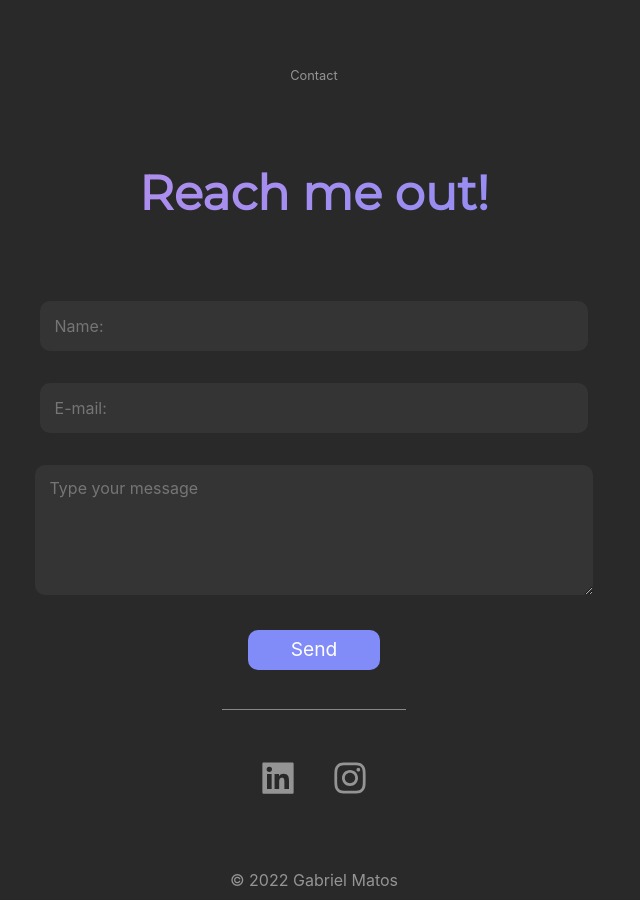
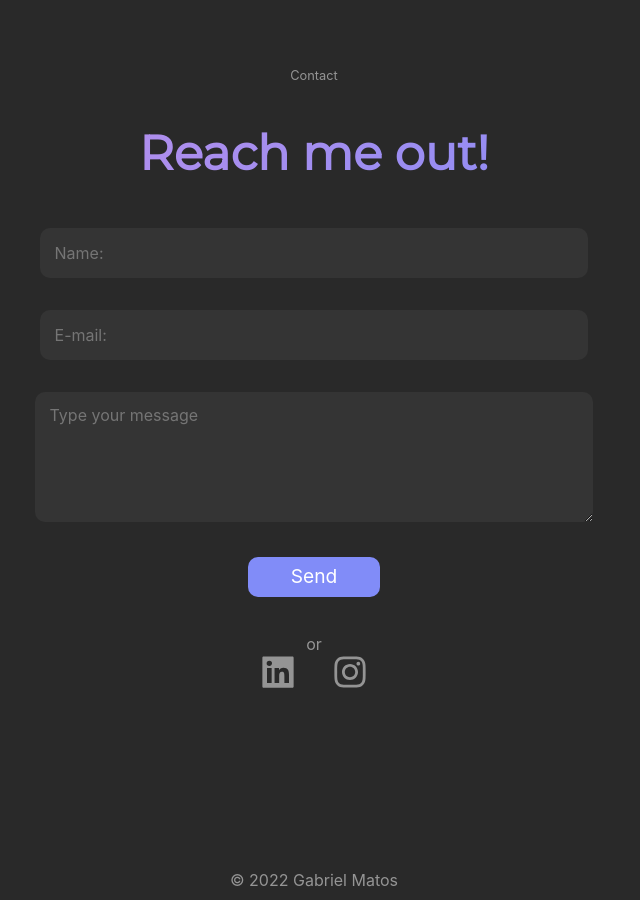
Before and after one commit to gamatosms/myPortfolio, a React (Vite) app: page / in a window 1280 px wide. Shown: the part 2340-3240 px from the top of the page, without its empty margins (326-966 px from the left). Built offline with nearby package versions, Linux system fonts and the light colour scheme.

Commit message:
arrumando contact 768px

```diff
--- a/src/views/Contact/Contact.jsx
+++ b/src/views/Contact/Contact.jsx
@@ -52,7 +52,7 @@ export default function Contact() {
                         {isLoading ? "" : (<button type="submit">Send</button>)}
                         {isLoading ? (loadSender) : ""}
                     </form>
-                    <hr />
+                    <span>or</span>
                     <nav className="iconNav">
                         <a className="linkIcon" href="https://www.linkedin.com/in/gaamatoss/" target="_blank"><AiFillLinkedin size="40px" /></a>
                         <a className="instaIcon" href="https://instagram.com/gaamatoss" target="_blank"><AiOutlineInstagram size="40px" /></a>
--- a/src/views/Contact/contact.css
+++ b/src/views/Contact/contact.css
@@ -22,12 +22,7 @@
 }
 .contact main h1 {
   font-size: 3rem;
-  padding: 1em;
-}
-.contact main hr {
-  width: 20%;
-  margin-bottom: 3rem;
-  opacity: 0.5;
+  padding-top: 0.5rem;
 }
 .contact main .contactForm {
   display: flex;
--- a/src/views/Contact/contact.scss
+++ b/src/views/Contact/contact.scss
@@ -23,14 +23,8 @@
 
         h1 {
             font-size: 3rem;
-            padding: 1em;
+            padding-top: .5rem;
         }
-        hr{
-            width: 20%;
-            margin-bottom: 3rem;
-            opacity: .5;
-        }
-
         .contactForm {
             display: flex;
             align-items: center;
```
Also changed, not shown: 1 other file (tests, documents, lock files or other folders).
